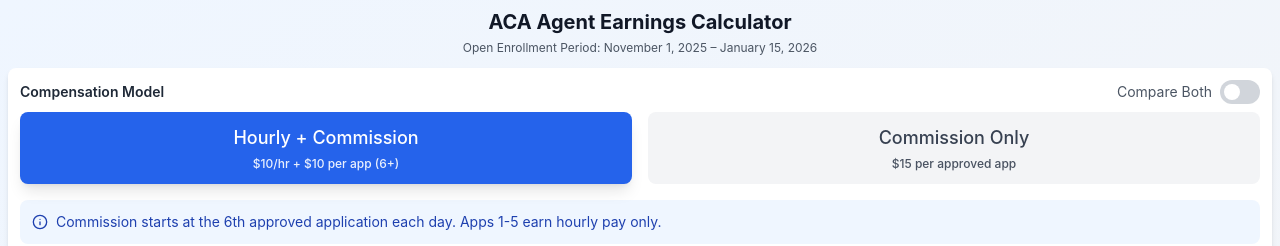
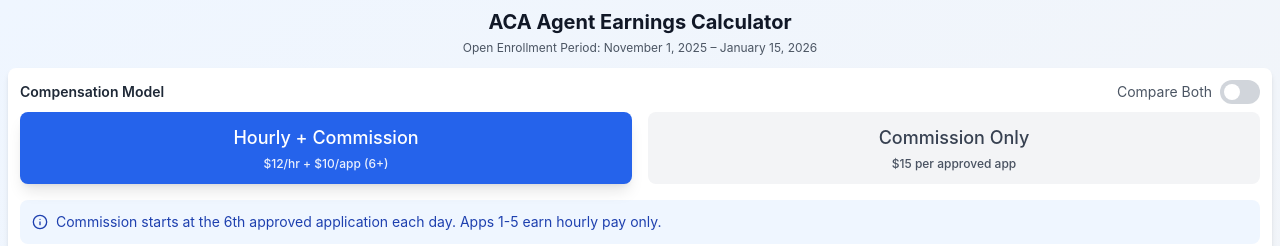
Before and after one commit to bbarnes4318/aca-comp, a React (Create React App) app: page / in a window 1280 px wide. Shown: the top 246 px of the page. Built offline with nearby package versions, Linux system fonts and the light colour scheme; the HTML template or start-up script is replaced by a standard one.

Commit message:
Update commission text to /app (6+)

```diff
--- a/src/comp.jsx
+++ b/src/comp.jsx
@@ -172,7 +172,7 @@ export default function ACACalculator() {
                 }`}
               >
                 <div className="text-lg">Hourly + Commission</div>
-                <div className="text-xs opacity-90 mt-1">$10/hr + $10 per app (6+)</div>
+                <div className="text-xs opacity-90 mt-1">$12/hr + $10/app (6+)</div>
               </button>
               <button
                 onClick={() => setCompOption('CommissionOnly')}
```
